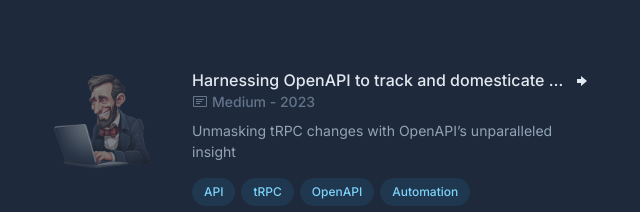
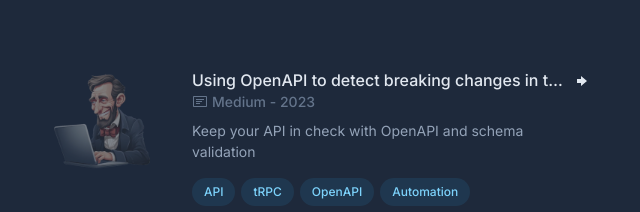
Before and after one commit to Fralleee/fralle.net-v3, a Next.js app: page / in a window 1280 px wide. Shown: the part 2363-2575 px from the top of the page, without its empty margins (594-1234 px from the left). Built offline with nearby package versions, Linux system fonts and the light colour scheme.

Commit message:
Fix links

```diff
--- a/components/article-card.tsx
+++ b/components/article-card.tsx
@@ -3,6 +3,7 @@ import Card from "./card";
 import { GoArrowRight, GoNote } from "react-icons/go";
 
 import TechList from "./tech-list";
+import ExternalLink from "./external-link";
 
 export default function Article({ article }: { article: Article }) {
     return (
@@ -16,11 +17,9 @@ export default function Article({ article }: { article: Article }) {
             />
             <div className="z-10 order-2 overflow-hidden sm:col-span-6">
                 <h3 className="mb-2 font-medium leading-snug">
-                    <a
+                    <ExternalLink
                         className="groudiv/link inline-flex max-w-[100%] items-baseline overflow-hidden text-base font-medium leading-tight text-slate-200 hover:text-amber-300 focus-visible:text-amber-300"
                         href={article.url}
-                        target="_blank"
-                        rel="noreferrer"
                         aria-label={article.title}
                     >
                         <span className="absolute -inset-x-4 -inset-y-2.5 hidden rounded md:-inset-x-6 md:-inset-y-4 lg:block"></span>
@@ -28,7 +27,7 @@ export default function Article({ article }: { article: Article }) {
                         <span className="inline-block">
                             <GoArrowRight className="ml-1 inline-block h-4 w-4 shrink-0 -translate-y-px transition-transform group-hover/link:translate-x-1 group-focus-visible/link:translate-x-1 motion-reduce:transition-none" />
                         </span>
-                    </a>
+                    </ExternalLink>
                     <div className="mt-px flex items-center text-sm text-slate-500">
                         <GoNote className="mr-1 h-4 w-4" />
                         {article.meta}
--- a/components/experience-card.tsx
+++ b/components/experience-card.tsx
@@ -2,6 +2,7 @@ import Card from "./card";
 import { GoArrowRight, GoLocation } from "react-icons/go";
 import TechList from "./tech-list";
 import Image from "next/image";
+import ExternalLink from "./external-link";
 
 export default function Experience({ experience }: { experience: Experience }) {
     return (
@@ -21,11 +22,9 @@ export default function Experience({ experience }: { experience: Experience }) {
             </header>
             <div className="z-10 sm:col-span-6">
                 <h3 className="mb-2 font-medium leading-snug">
-                    <a
+                    <ExternalLink
                         className="group/link inline-flex items-baseline text-base font-medium leading-tight text-slate-200 hover:text-amber-300 focus-visible:text-amber-300"
                         href={experience.company.url}
-                        target="_blank"
-                        rel="noreferrer"
                         aria-label={`${experience.title} at ${experience.company.name}`}
                     >
                         <span className="absolute -inset-x-4 -inset-y-2.5 hidden rounded md:-inset-x-6 md:-inset-y-4 lg:block"></span>
@@ -35,7 +34,7 @@ export default function Experience({ experience }: { experience: Experience }) {
                             {experience.company.name}
                             <GoArrowRight className="ml-1 inline-block h-4 w-4 shrink-0 -translate-y-px transition-transform group-hover/link:translate-x-1 group-focus-visible/link:translate-x-1 motion-reduce:transition-none" />
                         </span>
-                    </a>
+                    </ExternalLink>
                     <div className="mt-px flex items-center text-sm text-slate-500">
                         <GoLocation className="mr-1 h-4 w-4" />
                         {experience.company.location}
--- /dev/null
+++ b/components/external-link.tsx
@@ -0,0 +1,26 @@
+import Link from "next/link";
+
+interface Props {
+    href: string;
+    className: string;
+    children: React.ReactNode;
+}
+
+const ExternalLink = ({ href, children, className, ...rest }: Props) => {
+    const separator = href.indexOf("?") !== -1 ? "&" : "?";
+    const utmParameters = `${separator}utm_source=fralle.net&utm_medium=portfolio&utm_campaign=external_link`;
+    const fullUrl = href + utmParameters;
+    return (
+        <Link
+            href={fullUrl}
+            target="_blank"
+            rel="noopener noreferrer"
+            className={className}
+            {...rest}
+        >
+            {children}
+        </Link>
+    );
+};
+
+export default ExternalLink;
--- a/components/header.tsx
+++ b/components/header.tsx
@@ -132,7 +132,7 @@ export default function Header() {
                 </li>
                 <li>
                     <IconLink
-                        href="https://medium.com/@roland.chelwing/"
+                        href="https://medium.com/@fralle/"
                         title="Medium"
                         icon={FaMedium}
                     />
--- a/components/icon-link.tsx
+++ b/components/icon-link.tsx
@@ -1,5 +1,5 @@
-import Link from "next/link";
 import { IconType } from "react-icons";
+import ExternalLink from "./external-link";
 
 interface Props {
     href: string;
@@ -9,16 +9,14 @@ interface Props {
 
 const IconLink = ({ href, title, icon: Icon }: Props) => {
     return (
-        <Link
+        <ExternalLink
             className="group relative text-slate-500 transition-all hover:text-slate-200 focus-visible:text-slate-200"
             href={href}
-            target="_blank"
-            rel="noreferrer"
         >
             <span className="sr-only">{title}</span>
             <span className="-z-12 absolute -left-3 -top-3 h-12 w-12 scale-0 rounded-full bg-slate-900 transition-transform group-hover:scale-100" />
             <Icon className="relative h-6 w-6" />
-        </Link>
+        </ExternalLink>
     );
 };
 
--- a/components/project-card.tsx
+++ b/components/project-card.tsx
@@ -2,6 +2,7 @@ import Image from "next/image";
 import Card from "./card";
 import { GoArrowRight, GoLink } from "react-icons/go";
 import TechList from "./tech-list";
+import ExternalLink from "./external-link";
 
 export default function Project({ project }: { project: Project }) {
     return (
@@ -15,11 +16,9 @@ export default function Project({ project }: { project: Project }) {
             />
             <div className="z-10 order-2 sm:col-span-6">
                 <h3 className="mb-2 font-medium leading-snug">
-                    <a
+                    <ExternalLink
                         className="group/link inline-flex items-baseline text-base font-medium leading-tight text-slate-200 hover:text-amber-300 focus-visible:text-amber-300"
                         href={project.url}
-                        target="_blank"
-                        rel="noreferrer"
                         aria-label={project.title}
                     >
                         <span className="absolute -inset-x-4 -inset-y-2.5 hidden rounded md:-inset-x-6 md:-inset-y-4 lg:block"></span>
@@ -27,22 +26,20 @@ export default function Project({ project }: { project: Project }) {
                         <span className="inline-block">
                             <GoArrowRight className="ml-1 inline-block h-4 w-4 shrink-0 -translate-y-px transition-transform group-hover/link:translate-x-1 group-focus-visible/link:translate-x-1 motion-reduce:transition-none" />
                         </span>
-                    </a>
+                    </ExternalLink>
                 </h3>
                 <p className="mt-2 text-sm leading-normal">{project.details}</p>
                 <ul className="mt-2 flex flex-wrap" aria-label="Related links">
                     {project.links.map((link) => (
                         <li key={link.title}>
-                            <a
+                            <ExternalLink
                                 className="relative mt-2 inline-flex items-center pr-4 text-sm font-medium text-slate-300 hover:text-amber-300 focus-visible:text-amber-300
                 "
                                 href={link.href}
-                                target="_blank"
-                                rel="noreferrer"
                             >
                                 <GoLink className="mr-1 h-3 w-3" />
                                 <span>{link.title}</span>
-                            </a>
+                            </ExternalLink>
                         </li>
                     ))}
                 </ul>
--- a/components/text-link.tsx
+++ b/components/text-link.tsx
@@ -1,5 +1,5 @@
-import Link from "next/link";
 import React from "react";
+import ExternalLink from "./external-link";
 
 export default function TextLink({
     href,
@@ -9,13 +9,11 @@ export default function TextLink({
     children: React.ReactNode;
 }) {
     return (
-        <Link
+        <ExternalLink
             className=" font-medium text-slate-200 hover:text-amber-400 hover:underline focus-visible:text-amber-400"
             href={href}
-            target="_blank"
-            rel="noreferrer"
         >
             {children}
-        </Link>
+        </ExternalLink>
     );
 }
--- a/data/articlesData.json
+++ b/data/articlesData.json
@@ -1,9 +1,9 @@
 {
     "data": [
         {
-            "title": "Harnessing OpenAPI to track and domesticate wild tRPC changes",
-            "subtitle": "Unmasking tRPC changes with OpenAPI’s unparalleled insight",
-            "url": "https://medium.com/@roland.chelwing/harnessing-openapi-to-track-and-domesticate-wild-trpc-changes-050b24b33a76",
+            "title": "Using OpenAPI to detect breaking changes in tRPC",
+            "subtitle": "Keep your API in check with OpenAPI and schema validation",
+            "url": "https://medium.com/@fralle/harnessing-openapi-to-track-and-domesticate-wild-trpc-changes-050b24b33a76",
             "image": "/trpc-article.webp",
             "meta": "Medium - 2023",
             "tags": ["API", "tRPC", "OpenAPI", "Automation"]
```
